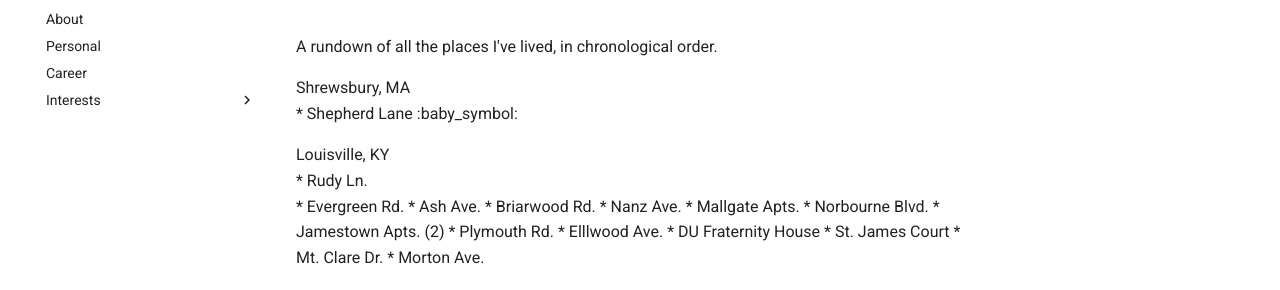
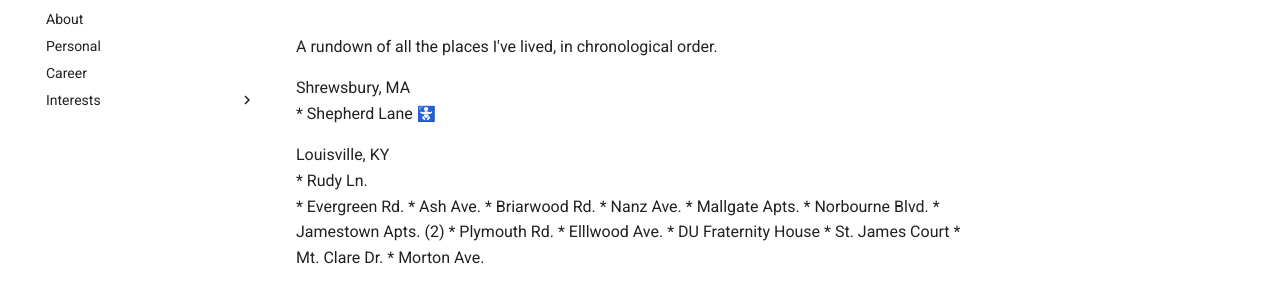
Before and after one commit to davecampbell/davecampbell.github.io, an MkDocs documentation site: the page built from docs/personal/lived.md, in a window 1280 px wide. Shown: the part 146-436 px from the top of the page. Built offline with MkDocs 1.6.1 and Material for MkDocs 9.7.7, drawn with Linux system fonts in a browser that asks for light colours; emoji names are drawn with the system emoji font.

Commit message:
added emoji / icon support

```diff
--- a/mkdocs.yml
+++ b/mkdocs.yml
@@ -19,3 +19,9 @@ nav:
     - Interests:
       - Overall: interests.md
       - ML: ml.md
+
+markdown_extensions:
+  - attr_list
+  - pymdownx.emoji:
+      emoji_index: !!python/name:material.extensions.emoji.twemoji
+      emoji_generator: !!python/name:material.extensions.emoji.to_svg
```
